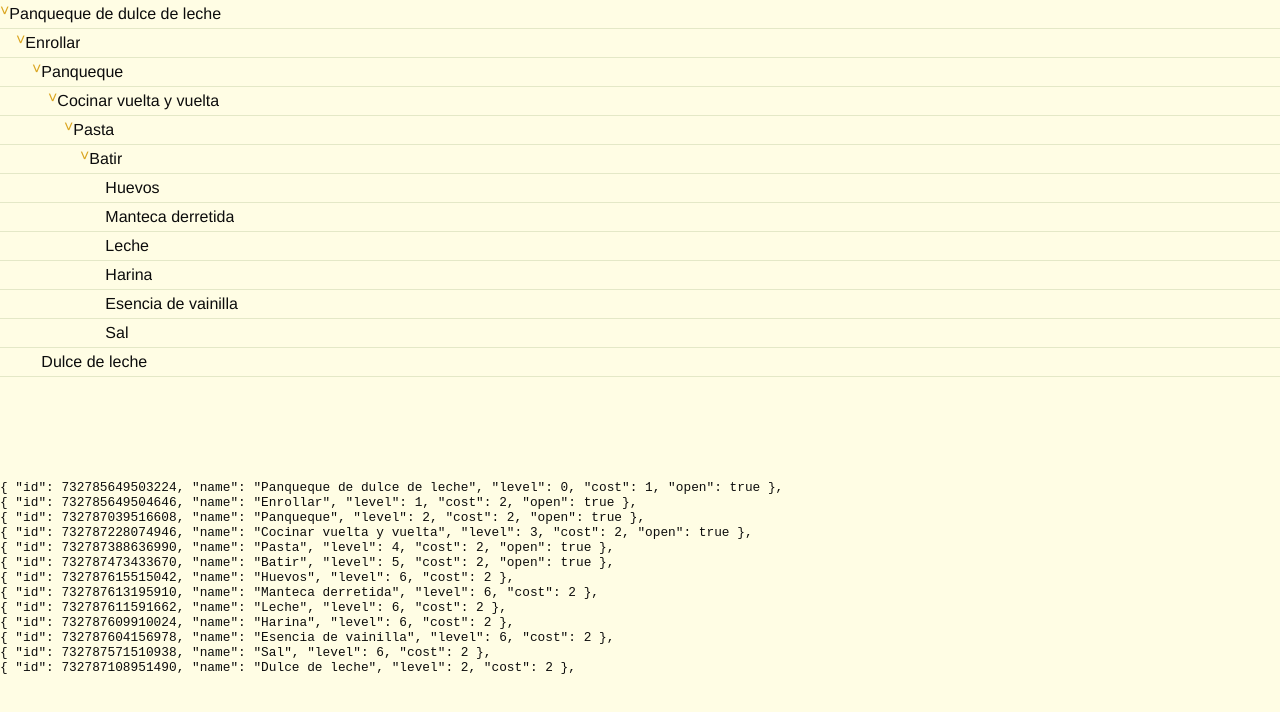
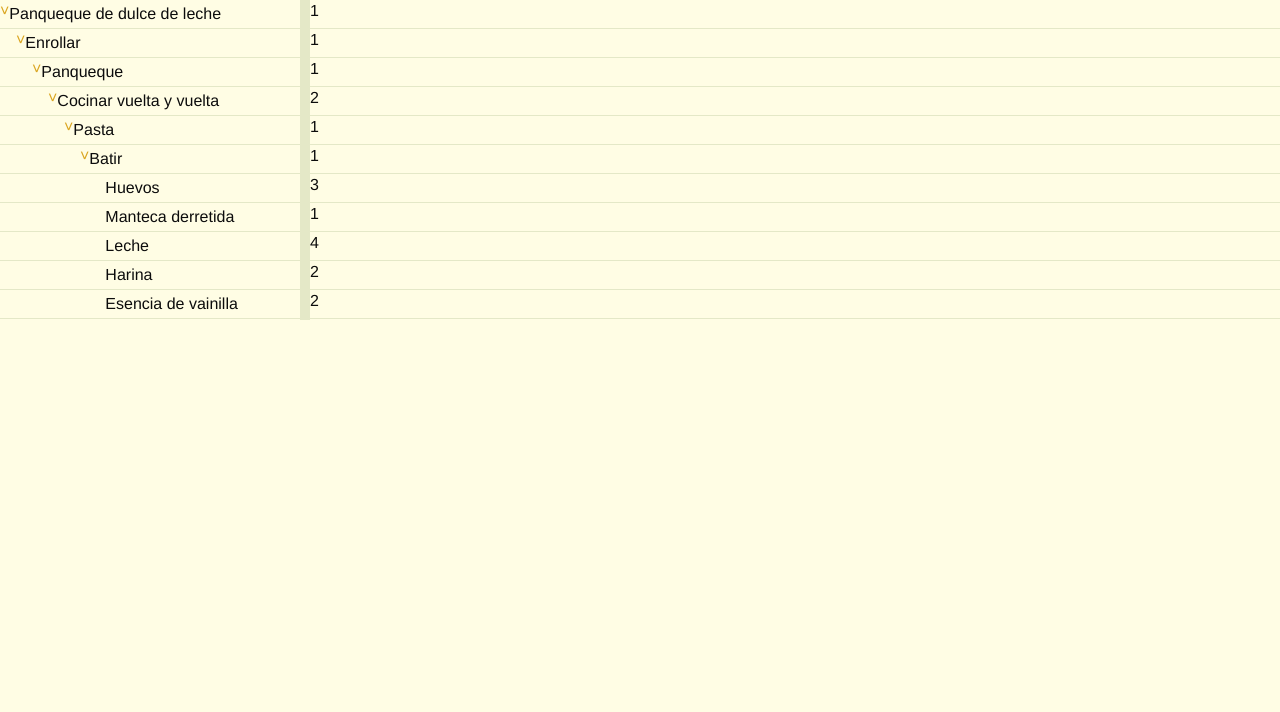
Before and after one commit to ElToroDM/ElManager, a Vue app: page / in a window 1280 px wide. Shown: the top 712 px of the page. Built offline with nearby package versions, Linux system fonts and the light colour scheme.

Commit message:
added porpsEdit, panes and scroll

```diff
--- a/src/App.vue
+++ b/src/App.vue
@@ -6,34 +6,136 @@ edit props
 undo actions: useManualRefHistory? or Pinia? ...or without libs: https://vuejs.org/examples/#circle-drawer
 save data
 */
-import { ref} from 'vue'
+import { ref, reactive, onMounted,nextTick } from 'vue'
 import itemsList from './itemsList.vue'
+import propsEdit from './propsEdit.vue'
 
 const items = ref([
   { "id": 732785649503224, "name": "Panqueque de dulce de leche", "level": 0, "cost": 1, "open": true },
-  { "id": 732785649504646, "name": "Enrollar", "level": 1, "cost": 2, "open": true },
-  { "id": 732787039516608, "name": "Panqueque", "level": 2, "cost": 2, "open": true },
+  { "id": 732785649504646, "name": "Enrollar", "level": 1, "cost": 1, "open": true },
+  { "id": 732787039516608, "name": "Panqueque", "level": 2, "cost": 1, "open": true },
   { "id": 732787228074946, "name": "Cocinar vuelta y vuelta", "level": 3, "cost": 2, "open": true },
-  { "id": 732787388636990, "name": "Pasta", "level": 4, "cost": 2, "open": true },
-  { "id": 732787473433670, "name": "Batir", "level": 5, "cost": 2, "open": true },
-  { "id": 732787615515042, "name": "Huevos", "level": 6, "cost": 2 },
-  { "id": 732787613195910, "name": "Manteca derretida", "level": 6, "cost": 2 },
-  { "id": 732787611591662, "name": "Leche", "level": 6, "cost": 2 },
+  { "id": 732787388636990, "name": "Pasta", "level": 4, "cost": 1, "open": true },
+  { "id": 732787473433670, "name": "Batir", "level": 5, "cost": 1, "open": true },
+  { "id": 732787615515042, "name": "Huevos", "level": 6, "cost": 3 },
+  { "id": 732787613195910, "name": "Manteca derretida", "level": 6, "cost": 1 },
+  { "id": 732787611591662, "name": "Leche", "level": 6, "cost": 4 },
   { "id": 732787609910024, "name": "Harina", "level": 6, "cost": 2 },
   { "id": 732787604156978, "name": "Esencia de vainilla", "level": 6, "cost": 2 },
-  { "id": 732787571510938, "name": "Sal", "level": 6, "cost": 2 },
-  { "id": 732787108951490, "name": "Dulce de leche", "level": 2, "cost": 2 }
+  { "id": 732787571510938, "name": "Sal", "level": 6, "cost": 1 },
+  { "id": 732787108951490, "name": "Dulce de leche", "level": 2, "cost": 6 }
 ])
+
+
+const state = reactive({})
+
+//______________________________________________________________________________
+// DRAG & DROP
+//______________________________________________________________________________
+const drag = reactive({})
+let vh
+//______________________________________________________________________________
+function onDragStart(event, item) {
+  drag.sourceItemId = item.id
+  // Reset horizontal drag threshold
+  drag.startPosX = event.pageX || event.touches[0].pageX
+  onMouseMove(event, item)
+}
+//______________________________________________________________________________
+function onDragEnd() {
+
+}
+//______________________________________________________________________________
+function onDragOver(event, item) {
+}
+//______________________________________________________________________________
+function onMouseDown(event, item) {
+  event.stopPropagation()
+  if (item) {
+    state.mouseDown = true
+    // onDragStart(event, item)
+  }
+}
+//______________________________________________________________________________
+function onMouseUp() {
+  state.mouseDown = false
+  onDragEnd()
+}
+//______________________________________________________________________________
+function onMouseMove(event, item) {
+  if (state.mouseDown) {
+    if (event.touches) { drag.clientY = event.touches[0].clientY } else if (event.clientY) { drag.clientY = event.clientY }
+    // Scroll treevueDiv if target item position is on/near top/bottom border
+    if (!drag.autoScroll) drag.autoScroll = setTimeout(() => { autoScroll(event) }, 25)
+  }
+
+  // Handle drags
+  if (item && state.mouseDown) { //onDragOver(event, item)}
+
+  }
+  event.stopPropagation()
+}
+//______________________________________________________________________________
+//______________________________________________________________________________
+onMounted(() => {
+  // Synchronize scrolling for all "pane" divs
+  const divs = document.getElementsByClassName("pane");
+    let timeoutId;
+    Array.from(divs).forEach((div) => {
+      div.addEventListener("scroll", () => {
+        clearTimeout(timeoutId);
+        timeoutId = setTimeout(() => {
+          const scrollTop = div.scrollTop;
+          Array.from(divs).forEach((otherDiv) => {
+            if (otherDiv !== div) {
+              otherDiv.scrollTop = scrollTop;
+            }
+          });
+        }, 5);
+      });
+    });
+  })
+
 </script>
 
 <template>
-  <itemsList :items="items"></itemsList>
-  <div style="position:absolute; bottom:0;height: 40vh; overflow-y: scroll;width:100%;font:.8em monospace;">
+  <div class="panesContainer">
+    <div class="pane" style="width:300px;">
+      <itemsList :items="items"></itemsList>
+    </div>
+    <div class="paneSeparator" onselectstart='return false;' @mousemove="onMouseMove($event, item)"></div>
+    <div class="pane" style="flex-grow: 1;">
+      <propsEdit :items="items"></propsEdit>
+    </div>
+  </div>
+  <!-- <div style="position:absolute; bottom:0;height: 40vh; overflow-y: scroll;width:100%;font:.8em monospace;">
     <div v-for="item in items" style="overflow:hidden; white-space: nowrap;"> {{ item }},</div>
-  </div>
+  </div> -->
+  {{ drag.px }}
 </template>
 
 <style>
+.panesContainer {
+  display: flex;
+  width: 100%;
+  height: 40vh;
+}
+
+.pane {
+  display: flex;
+  overflow-y: scroll;
+  overflow-x: scroll;
+}
+
+.paneSeparator {
+  display: flex;
+  width: 10px;
+  cursor: col-resize;
+  background-color: rgb(228, 232, 199);
+}
+
+
+
 body {
   margin: 0;
   padding: 0;
--- a/src/itemsList.vue
+++ b/src/itemsList.vue
@@ -196,6 +196,22 @@ function isInOpenFolder(item) {
   return false
 }
 //______________________________________________________________________________
+function itemHighlight(item) {
+  if (item.highlight) return 'itemHighlight' + item.highlight
+}
+//______________________________________________________________________________
+function selectedItemStyleUpdate(item) {
+  if (state.mouseDown) return
+  // Delete old highlights
+  props.items.forEach(item => delete item.highlight)
+  if (!item) return
+  // Add new highlights props
+  const sourceItemIndex = props.items.indexOf(item)
+  const lastSuccessorIndex = getLastSuccessorIndex(item)
+  item.highlight = 1
+  for (let i = sourceItemIndex + 1; i <= lastSuccessorIndex; i++) props.items[i].highlight = 2
+}
+//______________________________________________________________________________
 // ITEMS EVENTS
 //______________________________________________________________________________
 document.addEventListener('mouseup', onMouseUp)
@@ -206,8 +222,10 @@ window.addEventListener('mousemove', onMouseMove)
 function onMouseDown(event, item) {
   selectedItemStyleUpdate(item)
   event.stopPropagation()
-  state.mouseDown = true
-  if (item) onDragStart(event, item)
+  if (item) {
+    state.mouseDown = true
+    onDragStart(event, item)
+  }
 }
 //______________________________________________________________________________
 function onMouseUp() {
@@ -240,7 +258,7 @@ function onMouseMove(event, item) {
 function autoScroll(event) {
   drag.autoScroll = false
   if (state.mouseDown) {
-    const dragScrollStep = 1*vh//15//element.clientHeight
+    const dragScrollStep = 1 * vh//15//element.clientHeight
     const treevueDiv = document.getElementById("treevueDiv")
     if (drag.clientY <= dragScrollStep) {
       treevueDiv.scrollBy(0, -dragScrollStep * 3)
@@ -250,22 +268,6 @@ function autoScroll(event) {
       drag.autoScroll = setTimeout(() => { autoScroll(event) }, 50)
     }
   }
-}
-//______________________________________________________________________________
-function itemHighlight(item) {
-  if (item.highlight) return 'itemHighlight' + item.highlight
-}
-//______________________________________________________________________________
-function selectedItemStyleUpdate(item) {
-  if (state.mouseDown) return
-  // Delete old highlights
-  props.items.forEach(item => delete item.highlight)
-  if (!item) return
-  // Add new highlights props
-  const sourceItemIndex = props.items.indexOf(item)
-  const lastSuccessorIndex = getLastSuccessorIndex(item)
-  item.highlight = 1
-  for (let i = sourceItemIndex + 1; i <= lastSuccessorIndex; i++) props.items[i].highlight = 2
 }
 //______________________________________________________________________________
 </script>
@@ -286,7 +288,7 @@ function selectedItemStyleUpdate(item) {
           <span @dblclick="onDblClicK(item)">{{ item.name }}</span>
           <!-- ${{ itemTotalCost(item) }}{{ item.info }} -->
         </div>
-        <div v-if="item.highlight == 1" class="itemEdition">
+        <div v-if="item.highlight == 1" class="itemEdition itemHighlight1">
           <span @click="removeItem(item)" class="itemRemove">&times;</span>
           <span @click="insertItem(item); item.open = true" class="insertItem">+</span>
         </div>
@@ -300,15 +302,15 @@ function selectedItemStyleUpdate(item) {
 
 <style>
 #treevueDiv {
-  height: 60vh;
-  overflow-y: scroll;
-  overflow-x: hidden;
+  flex-grow: 1;
 }
 
 .itemLine {
+  position: relative;
   display: flex;
   white-space: nowrap;
-  text-overflow: ellipsis;
+  /* text-overflow: ellipsis; */
+  overflow:visible;
   border-bottom: 1px solid rgb(228, 232, 199);
   height: 3vh;
   padding: .25vh 0;
@@ -322,7 +324,6 @@ function selectedItemStyleUpdate(item) {
 }
 
 .item {
-  overflow: hidden;
   align-self: center;
 }
 
@@ -341,11 +342,13 @@ function selectedItemStyleUpdate(item) {
 }
 
 .itemEdition {
-  margin-left: auto;
-  margin-right: .5vh;
+  position:sticky;
+  right: 0;
+  padding-right: 1vh;
   font-size: 1.5em;
-  text-shadow: -1px -1px 0 rgba(0, 0, 0, 0.5), 1px -1px 0 rgba(0, 0, 0, 0.5),
-    -1px 1px 0 rgba(0, 0, 0, 0.5), 1px 1px 0 rgba(0, 0, 0, 0.5);
+  background-color: rgba(241, 255, 150, 0.7);
+  text-shadow: -1px -1px 1px rgba(0, 0, 0, 0.5), 1px -1px 1px rgba(0, 0, 0, 0.5),
+    -1px 1px 1px rgba(0, 0, 0, 0.5), 1px 1px 1px rgba(0, 0, 0, 0.5);
 }
 
 .itemRemove {
```
